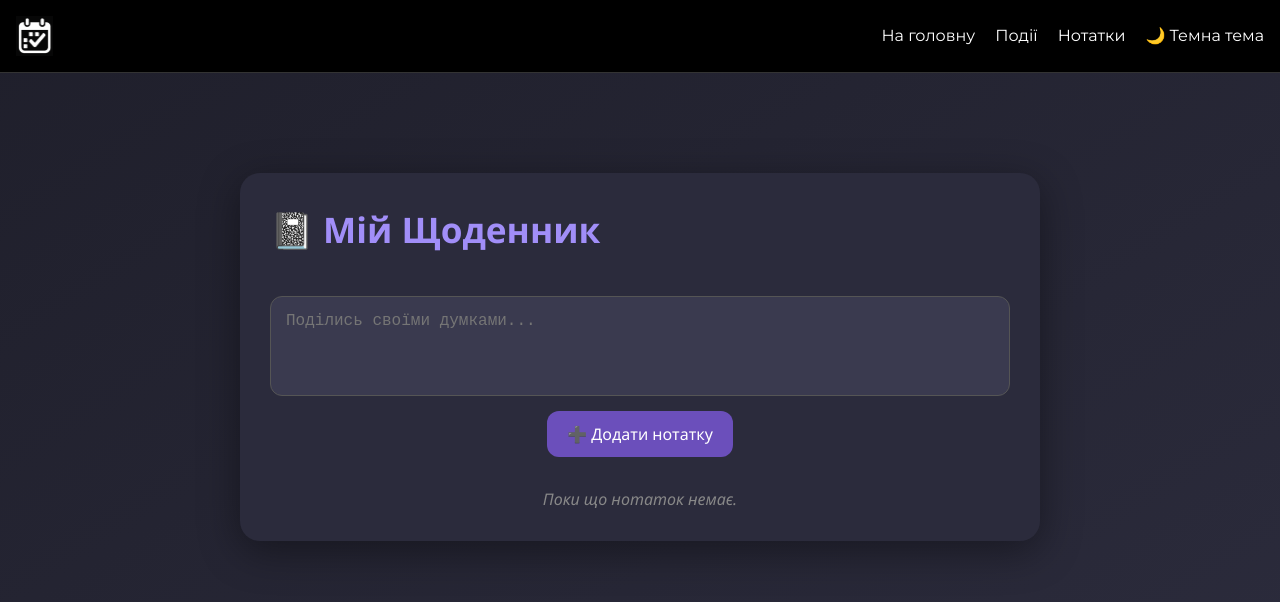
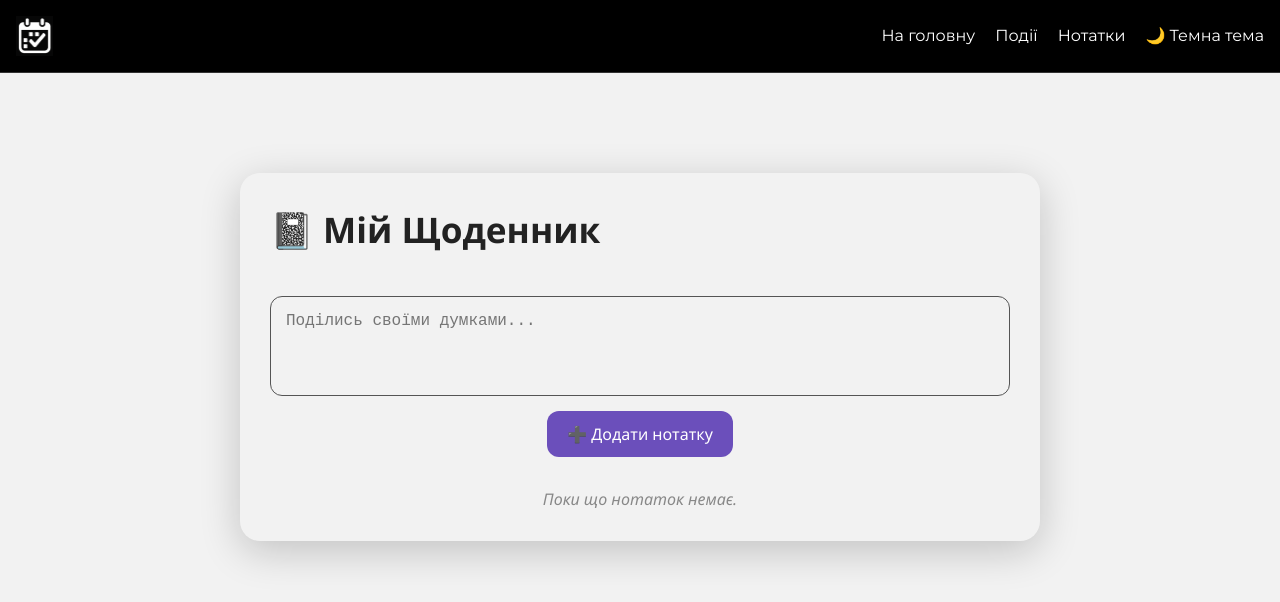
Before and after one commit to kulikp1/planner, a React (Vite) app: page /notes in a window 1280 px wide. Shown: the top 602 px of the page. Built offline with nearby package versions, Linux system fonts and the light colour scheme.

Commit message:
update light theme for notes

```diff
--- a/src/components/Notes/Notes.module.css
+++ b/src/components/Notes/Notes.module.css
@@ -1,20 +1,27 @@
 .page {
   min-height: 100vh;
   width: 100vw;
-  background: linear-gradient(to bottom right, #1f1f2b, #2c2c3d);
   box-sizing: border-box;
   transition: background 0.4s ease;
+  /* display: flex; */
   flex-direction: column;
   align-items: center;
+}
+
+.dark {
+  background: linear-gradient(to bottom right, #1f1f2b, #2c2c3d);
+}
+
+.light {
+  background: linear-gradient(to bottom right, #e7e7f4, #ffffff);
 }
 
 .container {
   width: 100%;
   max-width: 800px;
-  background: #2b2b3c;
   padding: 30px;
   border-radius: 20px;
-  box-shadow: 0 10px 40px rgba(0, 0, 0, 0.4);
+  box-shadow: 0 10px 40px rgba(0, 0, 0, 0.2);
   font-family: "Segoe UI", sans-serif;
   overflow-y: auto;
   max-height: 90vh;
@@ -25,14 +32,15 @@
   align-items: center;
   margin: auto;
   margin-top: 100px;
-  color: #f1f1f1;
+  color: inherit;
+  background-color: inherit;
 }
 
 .title {
   text-align: center;
-  color: #a18ef8;
   font-size: 2.2rem;
   margin-bottom: 20px;
+  color: inherit;
 }
 
 .header {
@@ -43,6 +51,14 @@
   width: 100%;
 }
 
+.themeToggleBtn {
+  background: transparent;
+  border: none;
+  color: inherit;
+  font-size: 1rem;
+  cursor: pointer;
+}
+
 .textarea {
   width: 100%;
   border-radius: 12px;
@@ -50,8 +66,8 @@
   font-size: 1rem;
   resize: none;
   border: 1px solid #555;
-  background-color: #3a3a4f;
-  color: #f1f1f1;
+  background-color: inherit;
+  color: inherit;
   min-height: 100px;
   margin-bottom: 15px;
   transition: background 0.3s, color 0.3s;
@@ -82,11 +98,13 @@
 }
 
 .noteCard {
-  background: #3a3a4f;
+  background: inherit;
+  border: 1px solid rgba(0, 0, 0, 0.1);
   padding: 15px 20px;
   border-radius: 15px;
   box-shadow: 0 4px 12px rgba(0, 0, 0, 0.2);
   transition: transform 0.2s ease, background 0.3s;
+  color: inherit;
 }
 
 .noteCard:hover {
@@ -102,7 +120,7 @@
 
 .noteDate {
   font-size: 0.85rem;
-  color: #ccc;
+  color: #888;
 }
 
 .deleteBtn {
@@ -120,7 +138,6 @@
 
 .noteText {
   font-size: 1rem;
-  color: #eee;
   white-space: pre-wrap;
 }
 
```
